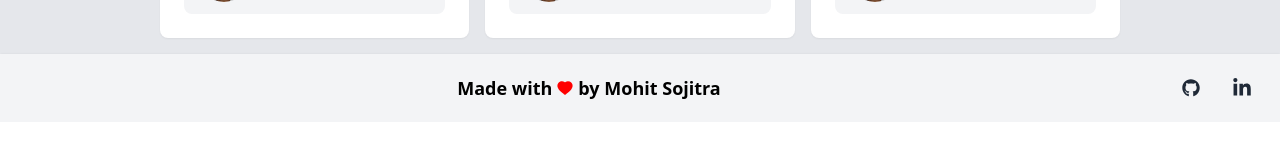
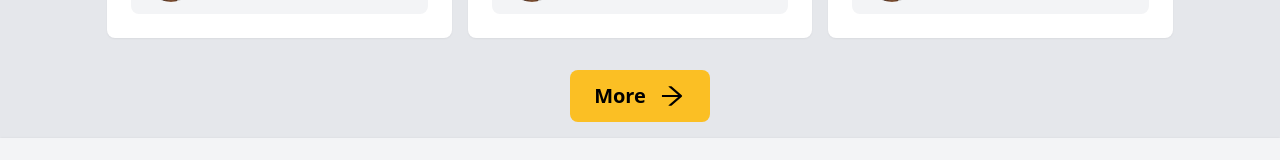
Before and after one commit to MohitSojitra/easy-code, a Next.js app: page / in a window 1280 px wide. Shown: the part 870-1030 px from the top of the page. Before the commit the page ends 992 px from the top, so only its background shows below. Built offline with nearby package versions, Linux system fonts and the light colour scheme.

Commit message:
View more button added

```diff
--- a/components/BlogCard/BlogCard.js
+++ b/components/BlogCard/BlogCard.js
@@ -2,7 +2,7 @@ import {get150Char} from '../../utils/utility.func'
 
 export default function BlogCard({blog}) {
   return (
-    <div className="bg-white shadow-sm hover:shadow-lg transition duration-500 px-6 pt-4 rounded-lg ">
+    <div className="bg-white shadow-sm hover:shadow-2xl transition duration-500 px-6 pt-4  rounded-lg ">
       <img
         className="w-full h-56 rounded-md border-none"
         src={`/blog/${blog.slug}/${blog.blogImage}`}
--- a/pages/index.js
+++ b/pages/index.js
@@ -4,6 +4,7 @@ import Banner from '../components/Banner'
 import BlogCard from '../components/BlogCard/BlogCard'
 import Wrapper from '../components/Wrapper'
 import {data} from '../lib/data'
+import {AiOutlineArrowRight} from 'react-icons/ai'
 
 export default function Home({blogs}) {
   return (
@@ -15,12 +16,18 @@ export default function Home({blogs}) {
       </Head>
       <main className="w-full flex flex-col items-center flex-1">
         <Banner />
-        <div className="w-3/4 my-4">
-          <div className="grid grid-cols-3 gap-4 ">
+        <div className="w-5/6 my-4">
+          <div className="grid md:grid-cols-2 lg:grid-cols-3  gap-4 ">
             {blogs.map(blog => (
               <BlogCard blog={blog} key={blog.slug} />
             ))}
           </div>
+        </div>
+
+        <div className="my-4 ">
+          <button className="py-3 px-6 bg-yellow-400 hover:bg-yellow-500 font-semibold rounded-lg text-xl flex items-center justify-between">
+            More <AiOutlineArrowRight className="ml-3" size="28px" />
+          </button>
         </div>
       </main>
 
```
